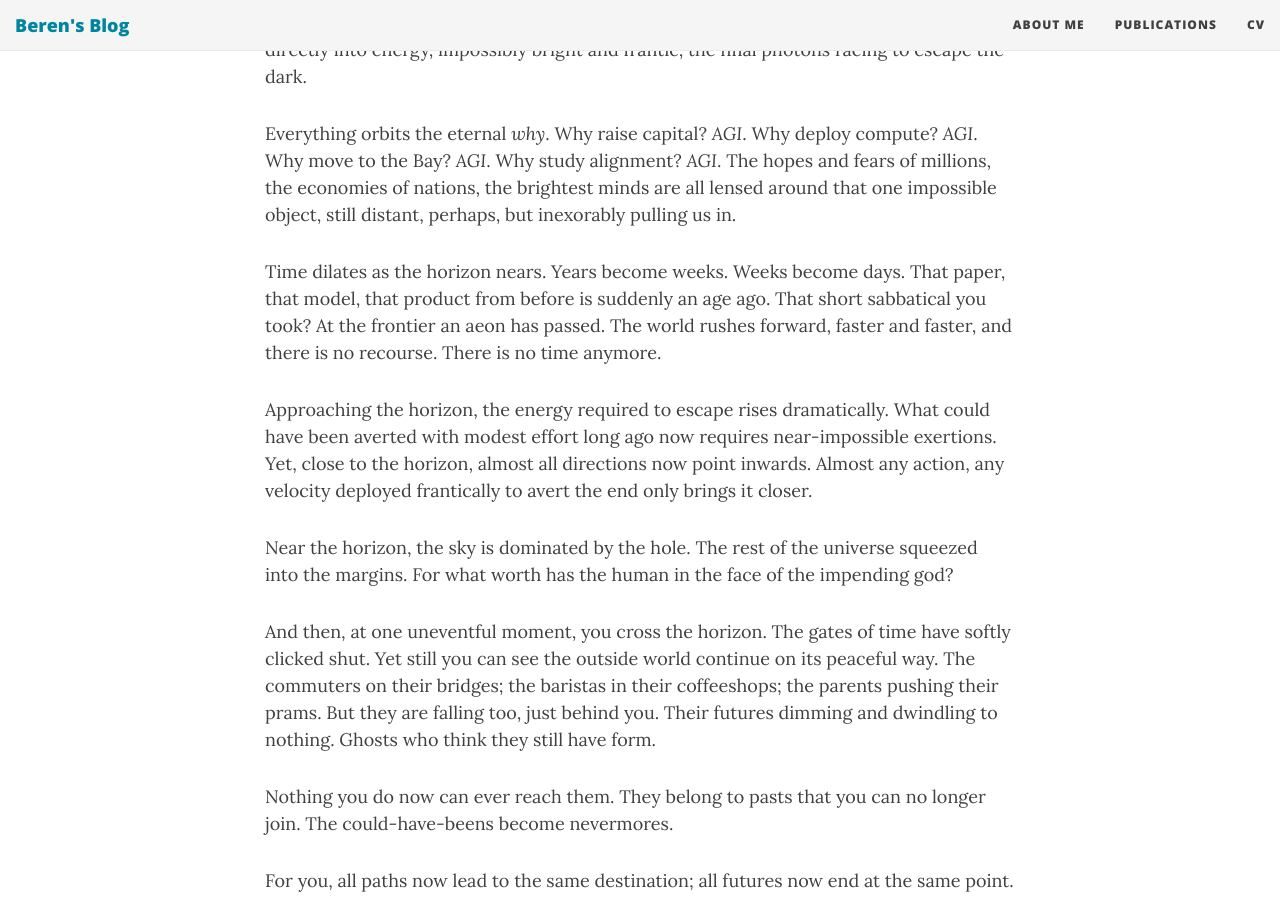
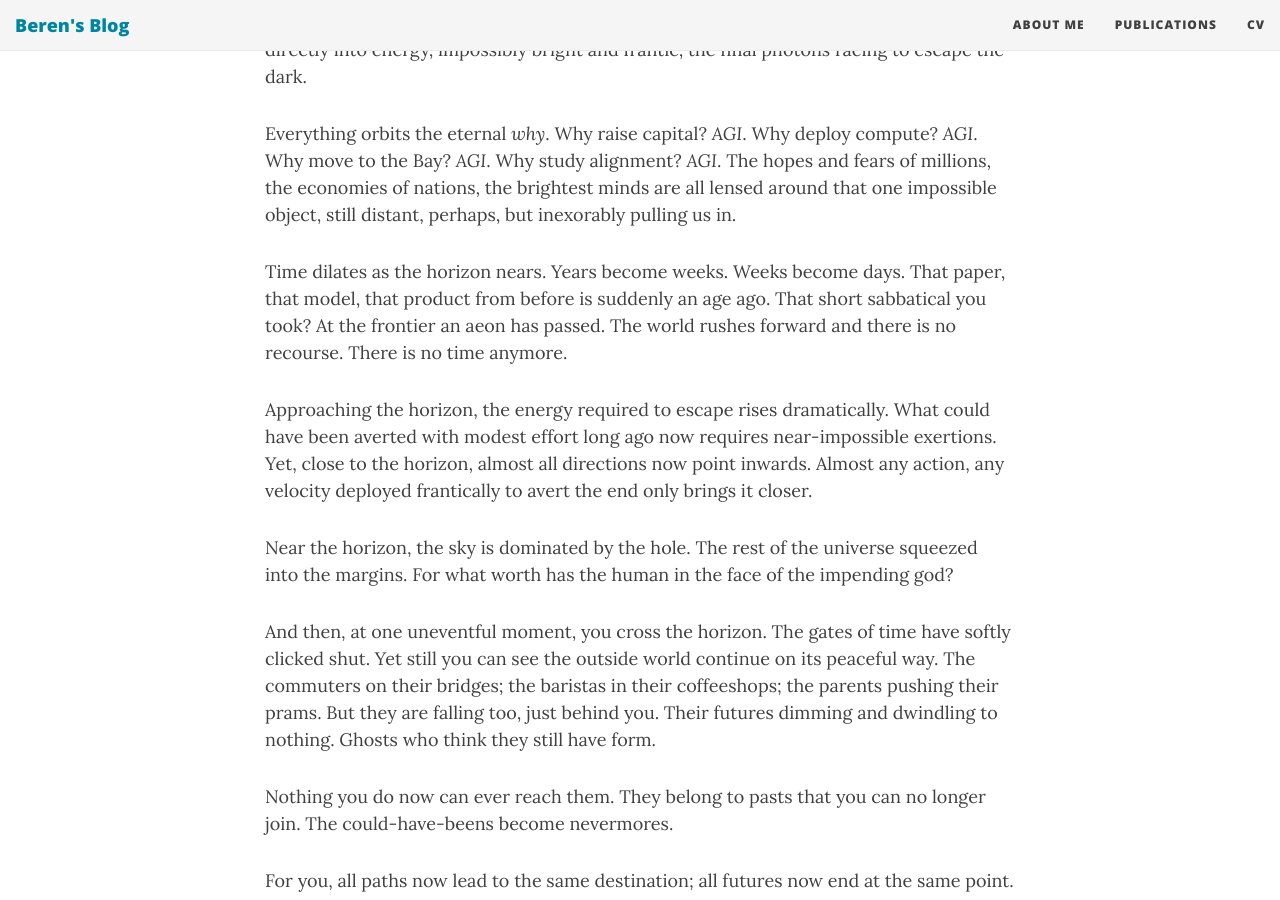
Before and after one commit to BerenMillidge/BerenMillidge.github.io, a Jekyll site: the page built from _posts/2026-07-03-Taking-the-Singularity-Seriously.md, in a window 1280 px wide and 900 px high, scrolled down 1034 px. Built offline with Jekyll 4.4.1, drawn with Linux system fonts in a browser that asks for light colours; nearby versions of some CDN libraries.

Commit message:
Update 2026-07-03-Taking-the-Singularity-Seriously.md

```diff
--- a/_posts/2026-07-03-Taking-the-Singularity-Seriously.md
+++ b/_posts/2026-07-03-Taking-the-Singularity-Seriously.md
@@ -17,7 +17,7 @@
 
 Everything orbits the eternal *why*. Why raise capital? *AGI*. Why deploy compute? *AGI*. Why move to the Bay? *AGI*. Why study alignment? *AGI*. The hopes and fears of millions, the economies of nations, the brightest minds are all lensed around that one impossible object, still distant, perhaps, but inexorably pulling us in.
 
-Time dilates as the horizon nears. Years become weeks. Weeks become days. That paper, that model, that product from before is suddenly an age ago. That short sabbatical you took? At the frontier an aeon has passed. The world rushes forward, faster and faster, and there is no recourse. There is no time anymore.
+Time dilates as the horizon nears. Years become weeks. Weeks become days. That paper, that model, that product from before is suddenly an age ago. That short sabbatical you took? At the frontier an aeon has passed. The world rushes forward and there is no recourse. There is no time anymore.
 
 Approaching the horizon, the energy required to escape rises dramatically. What could have been averted with modest effort long ago now requires near-impossible exertions. Yet, close to the horizon, almost all directions now point inwards. Almost any action, any velocity deployed frantically to avert the end only brings it closer.
 
```
